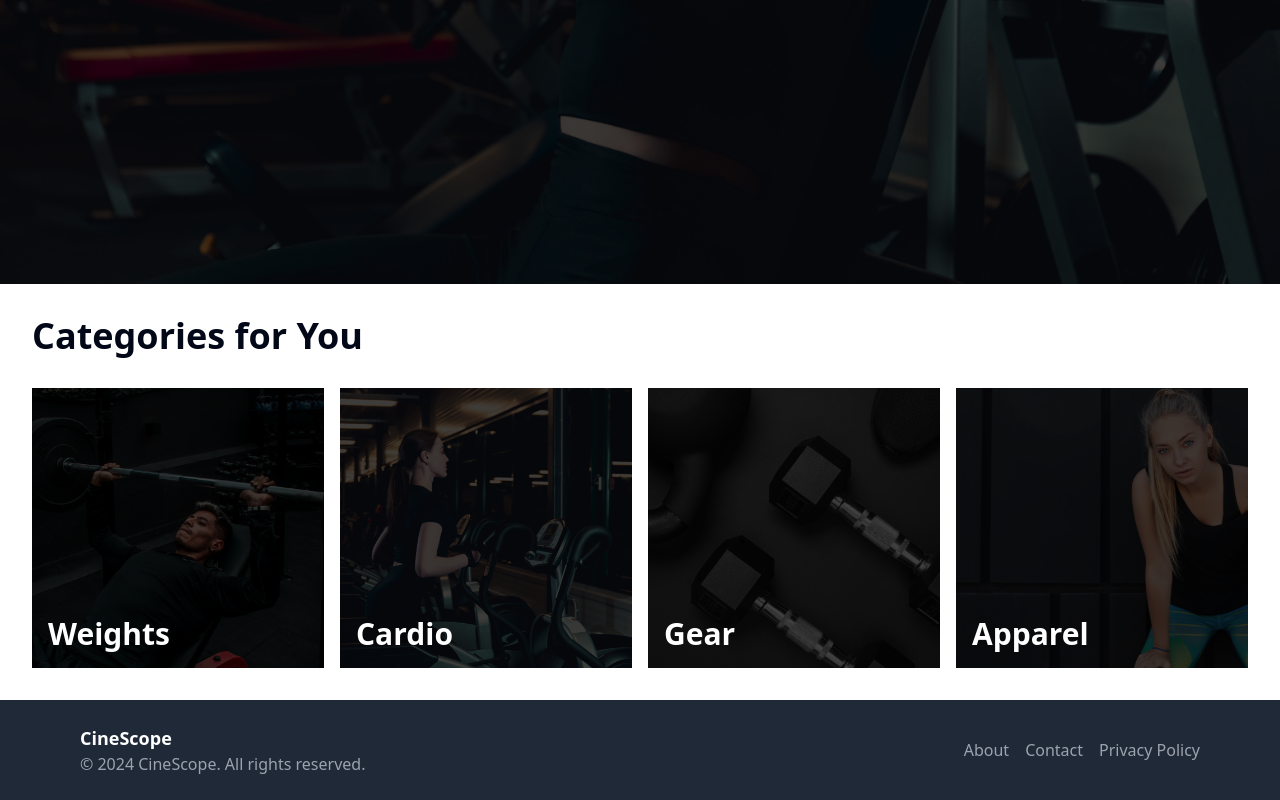
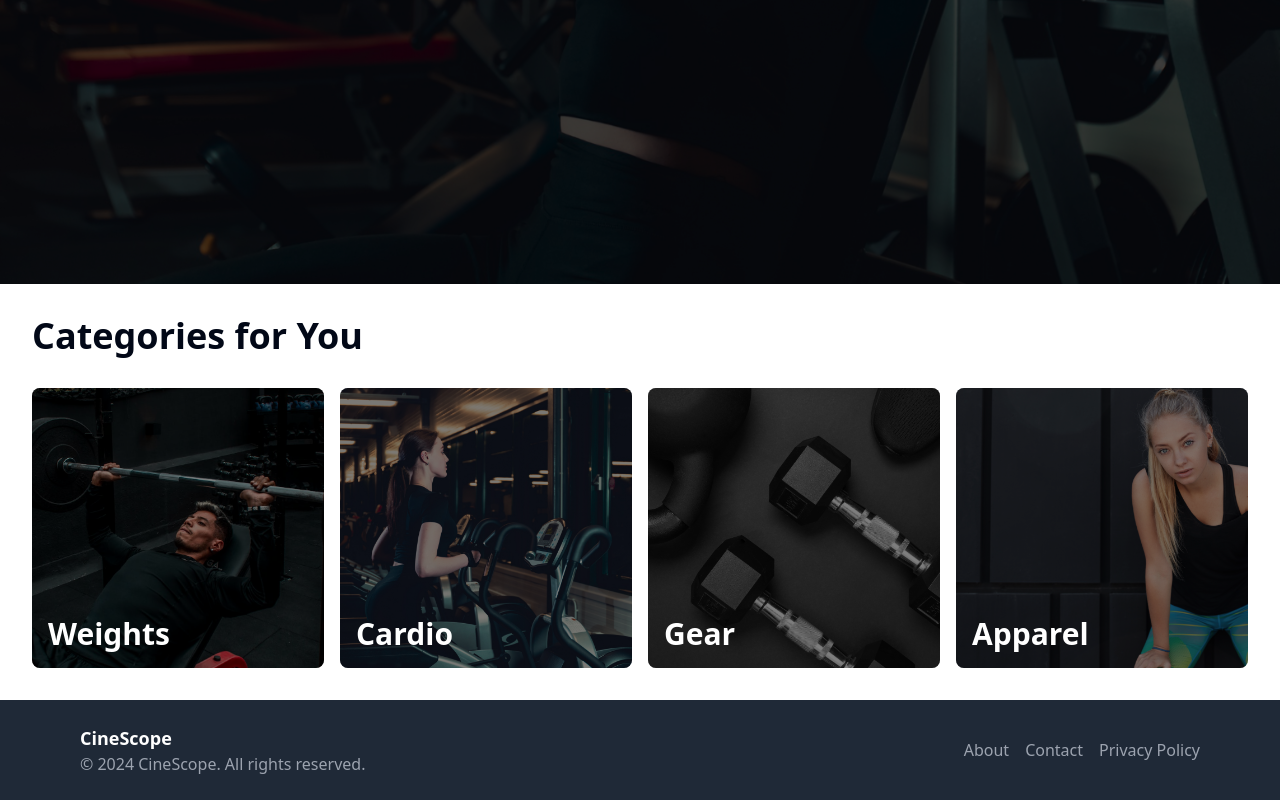
Before and after one commit to miavai649/fitkit-client, a React (Vite) app: page / in a window 1280 px wide. Shown: the part 555-1355 px from the top of the page. Built offline with nearby package versions, Linux system fonts and the light colour scheme.

Commit message:
category card modified

```diff
--- a/package.json
+++ b/package.json
@@ -15,6 +15,7 @@
     "@radix-ui/react-navigation-menu": "^1.2.0",
     "@radix-ui/react-slot": "^1.1.0",
     "@reduxjs/toolkit": "^2.2.6",
+    "aos": "^2.3.4",
     "class-variance-authority": "^0.7.0",
     "clsx": "^2.1.1",
     "heroicons": "^2.1.4",
--- a/src/components/Categories/Categories.tsx
+++ b/src/components/Categories/Categories.tsx
@@ -14,7 +14,9 @@ const Categories = () => {
       <h3 className='text-2xl md:text-3xl lg:text-4xl font-bold mb-8'>
         Categories for You
       </h3>
-      <div className='grid grid-cols-1 md:grid-cols-2 lg:grid-cols-4 gap-4'>
+      <div
+        className='grid grid-cols-1 md:grid-cols-2 lg:grid-cols-4 gap-4'
+        >
         {categories.map((category) => (
           <CategoryCard
             key={category.name}
--- a/src/components/Categories/CategoryCard.tsx
+++ b/src/components/Categories/CategoryCard.tsx
@@ -2,15 +2,17 @@ import { TCategoryCardProps } from '@/types'
 
 const CategoryCard = ({ image, name }: TCategoryCardProps) => {
   return (
-    <div className='relative w-full h-[280px] overflow-hidden'>
+    <div className='relative w-full h-[280px] overflow-hidden rounded-lg group cursor-pointer'>
       <img
         src={image}
         alt='Category Image'
-        className='w-full h-full object-cover'
+        className='w-full h-full object-cover transition-transform duration-500 group-hover:scale-110'
       />
-      <div className='absolute inset-0 bg-black bg-opacity-75'></div>
+      <div className='absolute inset-0 bg-black bg-opacity-50 transition-opacity duration-500 group-hover:bg-opacity-75'></div>
       <div className='absolute bottom-0 left-0 p-4'>
-        <h3 className='text-white text-3xl font-bold'>{name}</h3>
+        <h3 className='text-white text-3xl font-bold transition-transform duration-500 group-hover:translate-y-1'>
+          {name}
+        </h3>
       </div>
     </div>
   )
```
Also changed, not shown: 1 other file (tests, documents, lock files or other folders).
